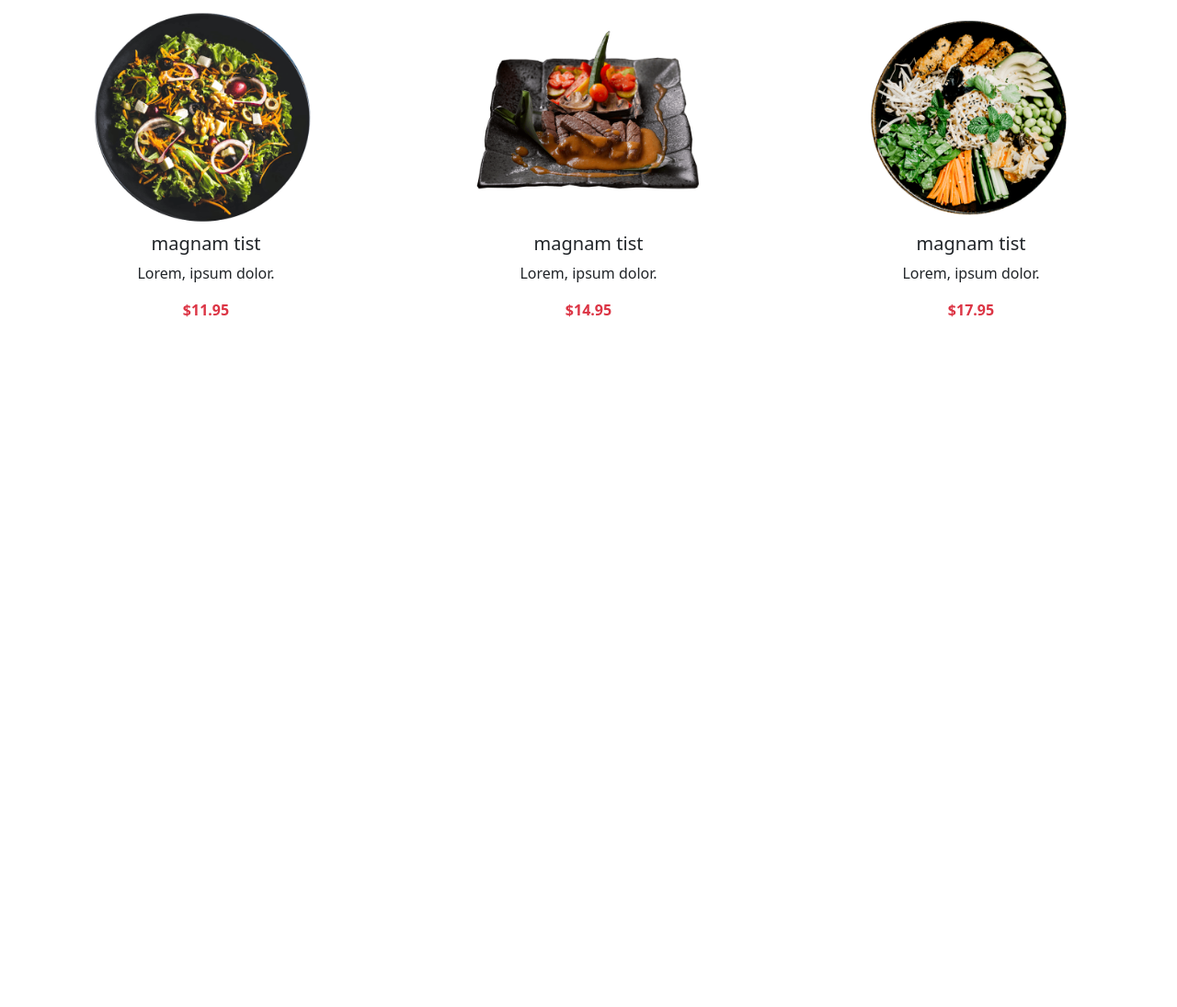
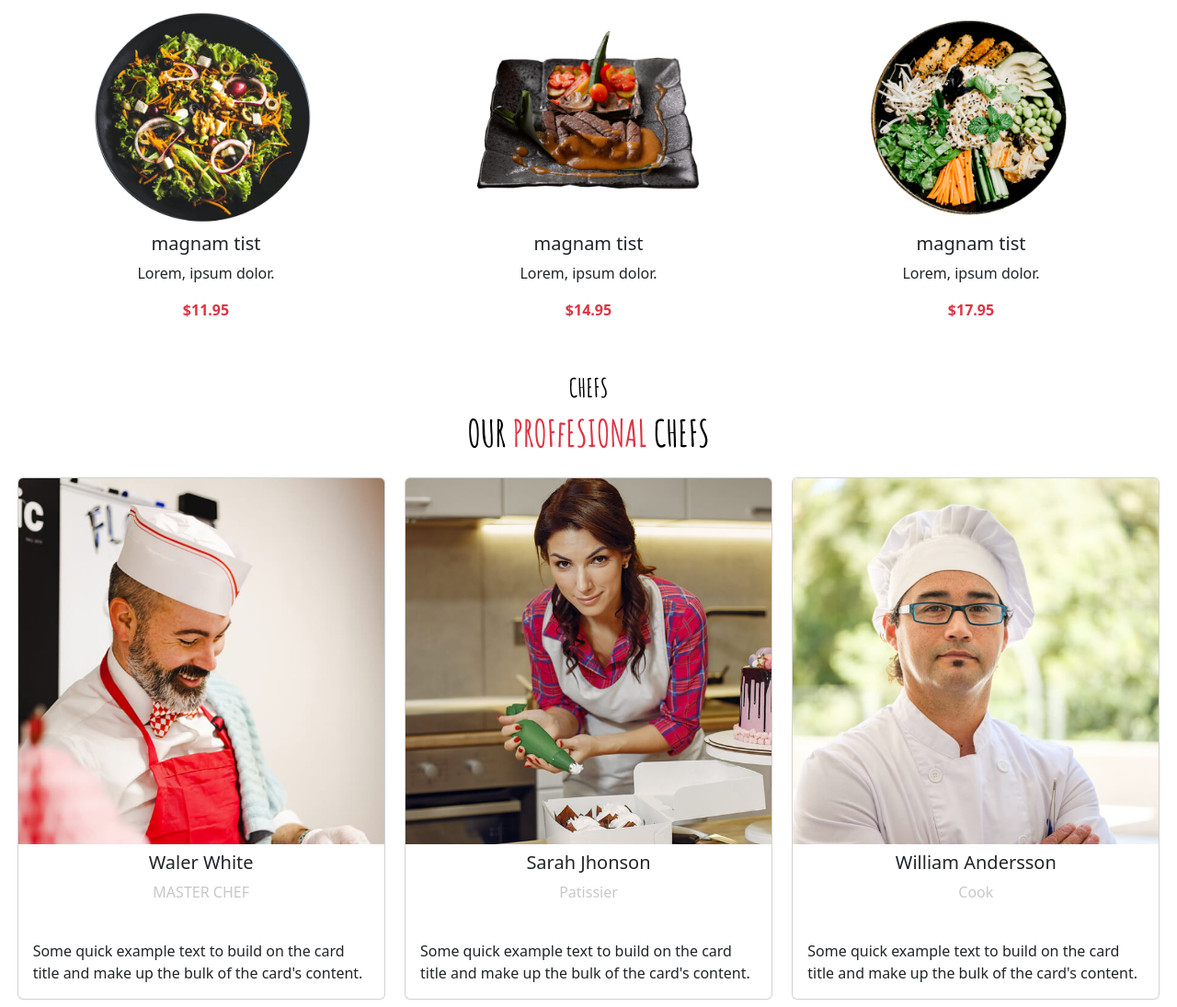
Before and after one commit to zaki4Y/projet-final-dom-zakaria-nainia, a website: page index.html in a window 1280 px wide. Shown: the part 2812-3907 px from the top of the page at 92% size. Before the commit the page ends 3193 px from the top, so only its background shows below. Drawn offline with nearby package versions, Linux system fonts and the light colour scheme.

Commit message:
fin section 8

```diff
--- a/index.html
+++ b/index.html
@@ -501,13 +501,78 @@
 
 
 
-                    </div>
+                </div>
 
 
-                </div>
+            </div>
             </div>
         </section>
         <!-- fin section 5 -->
+        <!-- fin section 5 -->
+
+
+        <!-- section 8 -->
+        <section class="p-2">
+            <div
+                class="d-flex flex-lg-column titre flex-column w-100 align-items-lg-center align-items-center justify-content-center p-lg-3 container-lg">
+                <h3>CHEFS</h3>
+                <h1>OUR <span class="text-danger">PROFfESIONAL</span> CHEFS</h1>
+            </div>
+            <div class="d-flex w-100 justify-content-around align-content-center ">
+
+            <div class="card" style="width: 25rem;">
+                <img src="./public/image/img/chefs/chefs-1(1).jpg" class="card-img-top" alt="...">
+                <div class="d-flex flex-column justify-content-around align-items-center  p-2 ">
+                    <h5>Waler White</h5>
+                    <p class="opacity-25">MASTER CHEF</p>
+                </div>
+                <div class="card-body">
+                    <p class="card-text">Some quick example text to build on the card title and make up the bulk of the
+                        card's content.</p>
+                </div>
+            </div>
+
+
+            <div class="card" style="width: 25rem;">
+                <img src="./public/image/img/chefs/chefs-2(1).jpg" class="card-img-top" alt="...">
+                <div class="d-flex flex-column justify-content-around align-items-center  p-2 ">
+                    <h5>Sarah Jhonson</h5>
+                    <p class="opacity-25">Patissier</p>
+                </div>
+                <div class="card-body">
+                    <p class="card-text">Some quick example text to build on the card title and make up the bulk of the
+                        card's content.</p>
+                </div>
+            </div>
+
+            <div class="card" style="width: 25rem;">
+                <img src="./public/image/img/chefs/chefs-3(1).jpg" class="card-img-top" alt="...">
+                <div class="d-flex flex-column justify-content-around align-items-center  p-2 ">
+                    <h5>William Andersson</h5>
+                    <p class="opacity-25">Cook</p>
+                </div>
+                <div class="card-body">
+                    <p class="card-text">Some quick example text to build on the card title and make up the bulk of the
+                        card's content.</p>
+                </div>
+            </div>
+            </div>
+            <!-- fin section 8 -->
+
+
+
+
+
+
+
+
+
+
+
+
+
+
+        </section>
 
 
 
```
